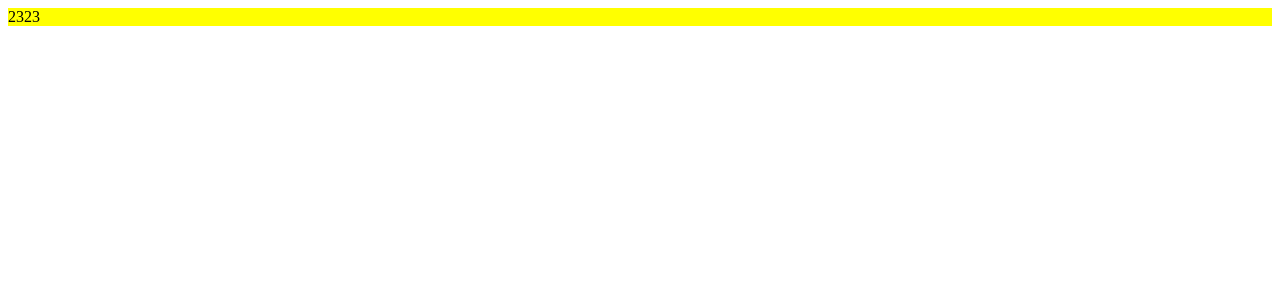
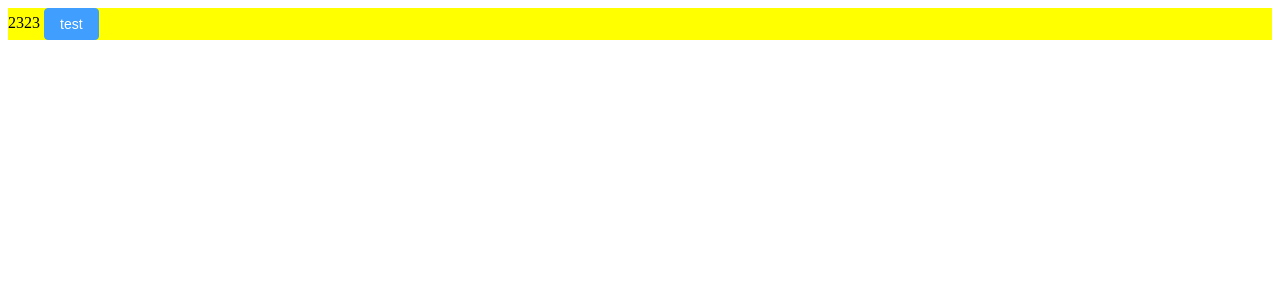
Before and after one commit to eiiizong/vue-admin-demo, a Vue app: page / in a window 1280 px wide. Shown: the top 300 px of the page. Built offline with nearby package versions, Linux system fonts and the light colour scheme.

Commit message:
element-plus

```diff
--- a/package.json
+++ b/package.json
@@ -12,6 +12,7 @@
     "format": "prettier --write src/"
   },
   "dependencies": {
+    "element-plus": "^2.3.8",
     "pinia": "^2.1.4",
     "vue": "^3.3.4",
     "vue-router": "^4.2.4"
@@ -31,6 +32,8 @@
     "prettier": "^3.0.0",
     "sass": "^1.64.1",
     "typescript": "~5.1.6",
+    "unplugin-auto-import": "^0.16.6",
+    "unplugin-vue-components": "^0.25.1",
     "vite": "^4.4.6",
     "vue-tsc": "^1.8.6"
   }
--- a/src/views/HomeView.vue
+++ b/src/views/HomeView.vue
@@ -1,5 +1,8 @@
 <template>
-  <div class="home">2323</div>
+  <div class="home">2323
+
+    <el-button type="primary">test</el-button>
+  </div>
 </template>
 
 <script setup lang="ts"></script>
--- a/vite.config.ts
+++ b/vite.config.ts
@@ -1,18 +1,30 @@
 import { fileURLToPath, URL } from 'node:url'
 
-import { defineConfig } from 'vite'
+// import { defineConfig } from 'vite'
 import vue from '@vitejs/plugin-vue'
 import vueJsx from '@vitejs/plugin-vue-jsx'
 
+import AutoImport from 'unplugin-auto-import/vite'
+import Components from 'unplugin-vue-components/vite'
+import { ElementPlusResolver } from 'unplugin-vue-components/resolvers'
+
 // https://vitejs.dev/config/
-export default defineConfig({
+export default () => {
+  return {
     plugins: [
       vue(),
       vueJsx(),
+      AutoImport({
+        resolvers: [ElementPlusResolver()],
+      }),
+      Components({
+        resolvers: [ElementPlusResolver()],
+      }),
     ],
     resolve: {
       alias: {
         '@': fileURLToPath(new URL('./src', import.meta.url))
       }
     }
-})
+  }
+}
```
Also changed, not shown: 2 other files (tests, documents, lock files or other folders). Lines whose indentation alone changed are shown as unchanged.
